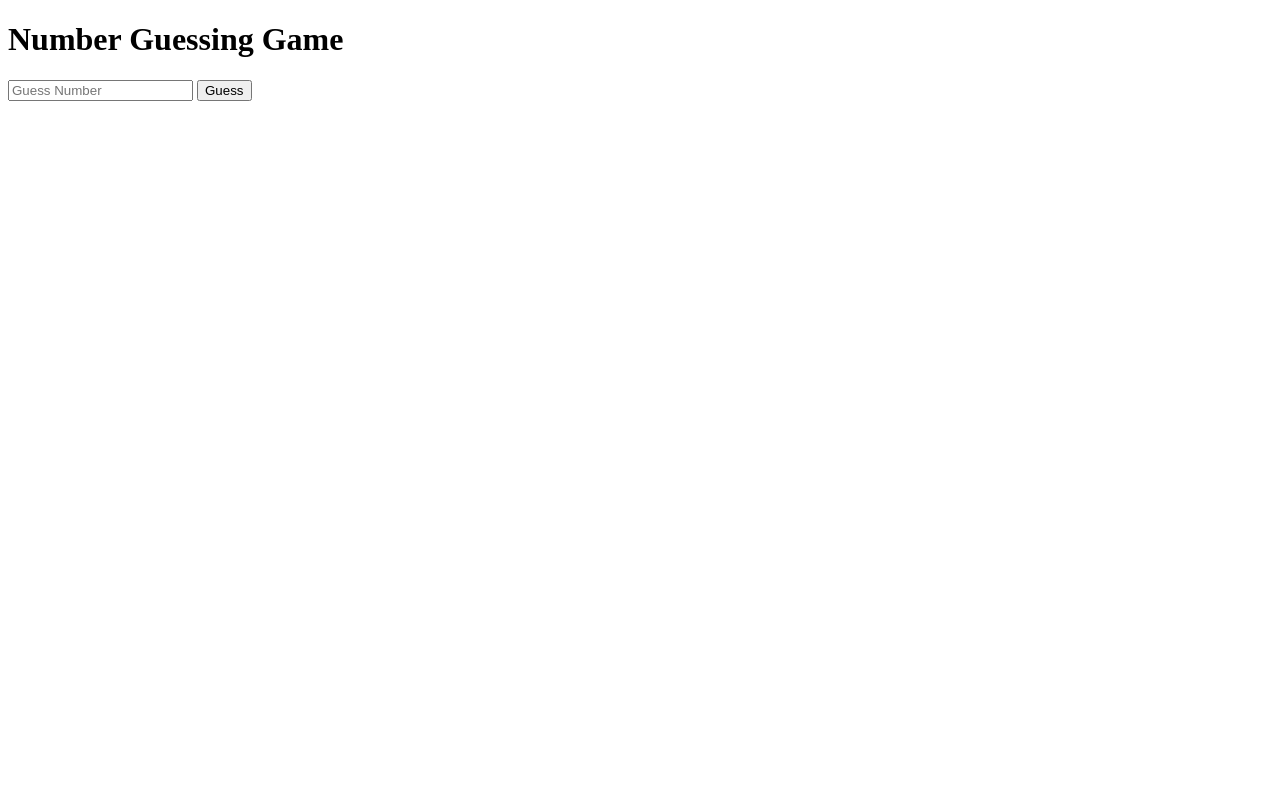
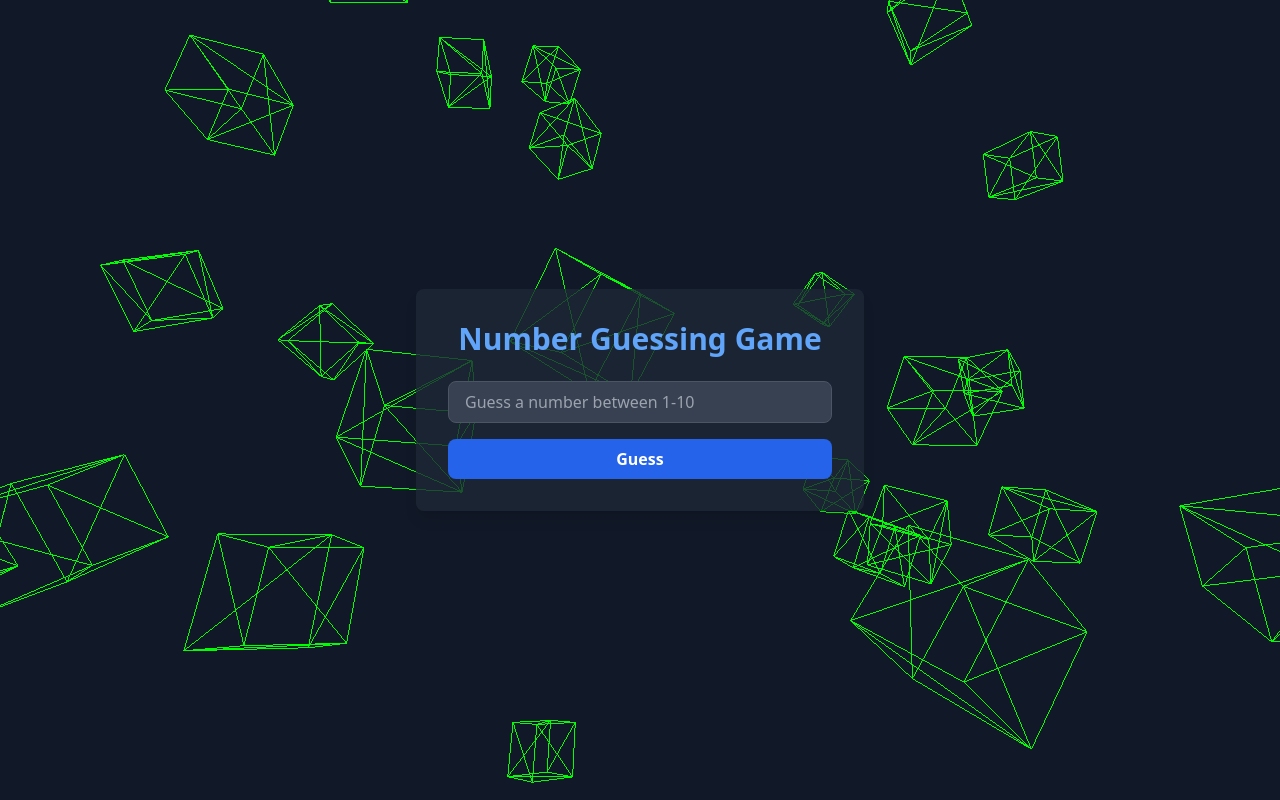
Before and after one commit to denethSaputhanthri/Number-Guessing-Game-JS, a plain HTML site: page index.html in a window 1280 px wide. Drawn offline with nearby package versions, Linux system fonts and the light colour scheme; some packages are replaced by stand-ins of ours; a script that the page names is missing.

Commit message:
Enhance game interface and add Three.js background animation

```diff
--- a/app.js
+++ b/app.js
@@ -1,22 +1,85 @@
-let guessNumber =Math.floor(Math.random() *10)+1;
+console.log("js Loaded..!");
+
+// Three.js Background Animation
+const scene = new THREE.Scene();
+const camera = new THREE.PerspectiveCamera(75, window.innerWidth / window.innerHeight, 0.1, 1000);
+const renderer = new THREE.WebGLRenderer({ canvas: document.getElementById('bg-canvas'), alpha: true });
+renderer.setSize(window.innerWidth, window.innerHeight);
+renderer.setClearColor(0x000000, 0); // Transparent background
+
+// Create cubes
+const cubes = [];
+const geometry = new THREE.BoxGeometry(1, 1, 1);
+const material = new THREE.MeshBasicMaterial({ color: 0x00ff00, wireframe: true });
+
+for (let i = 0; i < 50; i++) {
+    const cube = new THREE.Mesh(geometry, material);
+    cube.position.set(
+        (Math.random() - 0.5) * 20,
+        (Math.random() - 0.5) * 20,
+        (Math.random() - 0.5) * 20
+    );
+    cube.rotation.set(Math.random() * Math.PI, Math.random() * Math.PI, Math.random() * Math.PI);
+    scene.add(cube);
+    cubes.push(cube);
+}
+
+camera.position.z = 5;
+
+function animate() {
+    requestAnimationFrame(animate);
+    cubes.forEach(cube => {
+        cube.rotation.x += 0.01;
+        cube.rotation.y += 0.01;
+    });
+    renderer.render(scene, camera);
+}
+animate();
+
+// Handle window resize
+window.addEventListener('resize', () => {
+    camera.aspect = window.innerWidth / window.innerHeight;
+    camera.updateProjectionMatrix();
+    renderer.setSize(window.innerWidth, window.innerHeight);
+});
+
+let guessNumber = Math.floor(Math.random() * 10) + 1;
+
 console.log(guessNumber);
 
 function search() {
-    let input=document.getElementById('txt').value;
-    if (guessNumber==input) {
+    let input = document.getElementById('txt').value;
+    if (guessNumber == input) {
         Swal.fire({
             title: "Congratulations",
-      text: "You Gusessed the number correct!",
+            text: "You guessed the number correct!",
             icon: "success",
             showCancelButton: true,
             confirmButtonColor: "#3085d6",
             confirmButtonText: "Play Again",
+            customClass: {
+                popup: 'bg-gray-800 text-white rounded-lg shadow-lg',
+                title: 'text-blue-400 font-bold',
+                htmlContainer: 'text-gray-300',
+                confirmButton: 'bg-blue-600 hover:bg-blue-700 text-white font-bold py-2 px-4 rounded-lg transition duration-300',
+                cancelButton: 'bg-red-600 hover:bg-red-700 text-white font-bold py-2 px-4 rounded-lg transition duration-300 ml-2'
+            }
+        }).then((result) => {
+            if (result.isConfirmed) {
+                location.reload(); // Reload to play again
+            }
         });
-    }else{
+    } else {
         Swal.fire({
             title: "Try again!",
-      text: "You clicked the button!",
+            text: "Wrong guess!",
             icon: "error",
+            customClass: {
+                popup: 'bg-gray-800 text-white rounded-lg shadow-lg',
+                title: 'text-red-400 font-bold',
+                htmlContainer: 'text-gray-300',
+                confirmButton: 'bg-red-600 hover:bg-red-700 text-white font-bold py-2 px-4 rounded-lg transition duration-300'
+            }
         });
     }
 }
--- a/index.html
+++ b/index.html
@@ -1,17 +1,42 @@
 <!DOCTYPE html>
 <html lang="en">
-<head>
-    <meta charset="UTF-8">
-    <meta name="viewport" content="width=device-width, initial-scale=1.0">
-    <title>Game</title>
-    <link rel="stylesheet" href="style.css">
-</head>
-<body>
-    <h1> Number Guessing Game</h1>
-    <input type="text" id="txt" placeholder="Guess Number">
-    <button id="btn" onclick="search()">Guess</button>
+  <head>
+    <meta charset="UTF-8" />
+    <meta name="viewport" content="width=device-width, initial-scale=1.0" />
+    <title>Number Guessing Game</title>
+    <script src="https://cdn.tailwindcss.com"></script>
+    <link rel="stylesheet" href="style.css" />
+  </head>
+  <body
+    class="bg-gray-900 text-white min-h-screen flex items-center justify-center relative overflow-hidden"
+  >
+    <canvas id="bg-canvas" class="absolute inset-0 z-0"></canvas>
 
+    <div
+      class="relative z-10 bg-gray-800 bg-opacity-80 p-8 rounded-lg shadow-lg max-w-md w-full"
+    >
+      <h1 class="text-3xl font-bold text-center mb-6 text-blue-400">
+        Number Guessing Game
+      </h1>
+      <div class="mb-4">
+        <input
+          type="text"
+          id="txt"
+          placeholder="Guess a number between 1-10"
+          class="w-full px-4 py-2 bg-gray-700 border border-gray-600 rounded-lg focus:outline-none focus:ring-2 focus:ring-blue-500 text-white placeholder-gray-400"
+        />
+      </div>
+      <button
+        id="btn"
+        onclick="search()"
+        class="w-full bg-blue-600 hover:bg-blue-700 text-white font-bold py-2 px-4 rounded-lg transition duration-300"
+      >
+        Guess
+      </button>
+    </div>
+
+    <script src="https://cdnjs.cloudflare.com/ajax/libs/three.js/r128/three.min.js"></script>
     <script src="https://cdn.jsdelivr.net/npm/sweetalert2@11"></script>
     <script src="app.js"></script>
-</body>
+  </body>
 </html>
```
Lines whose indentation alone changed are shown as unchanged.
